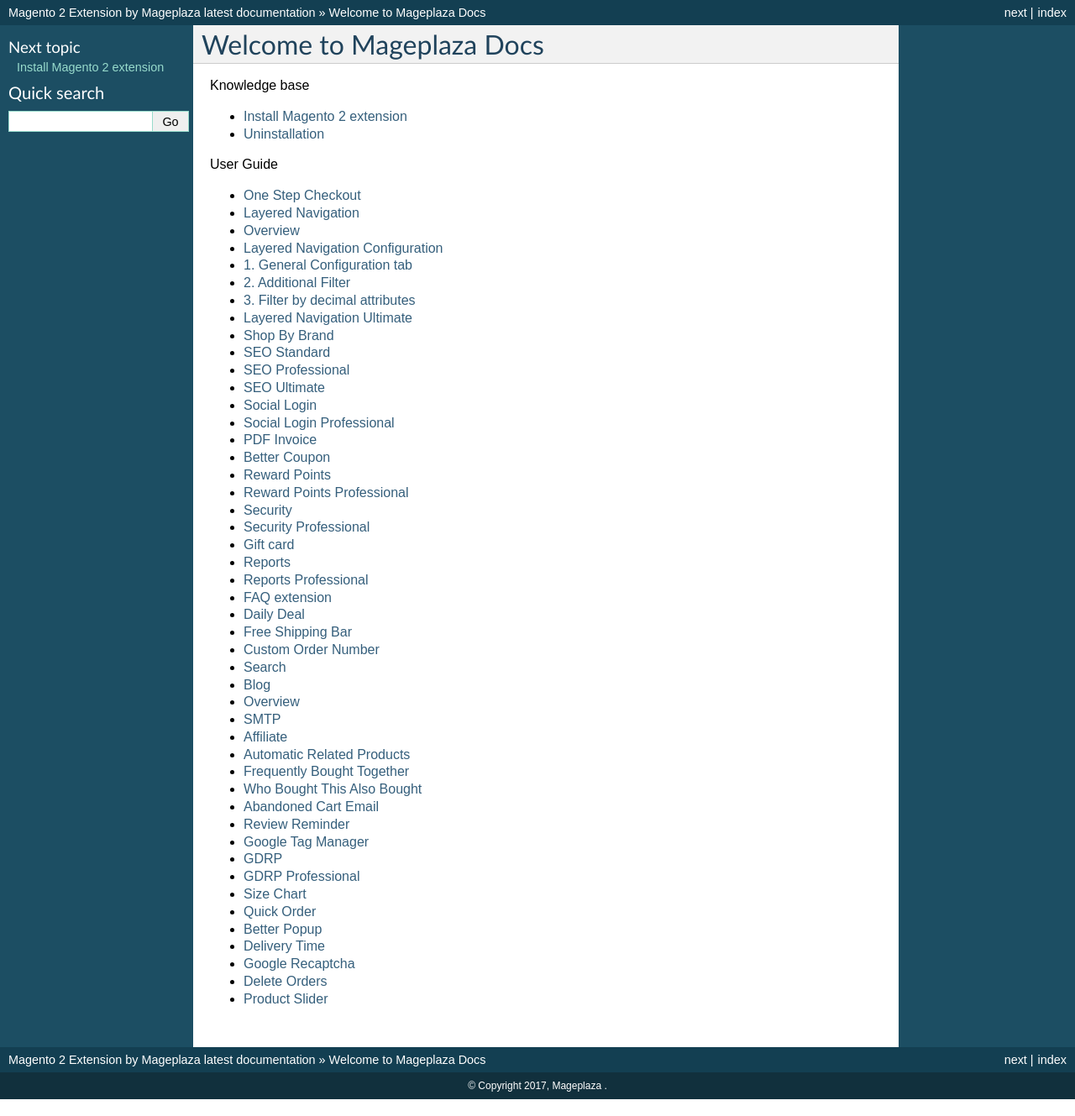
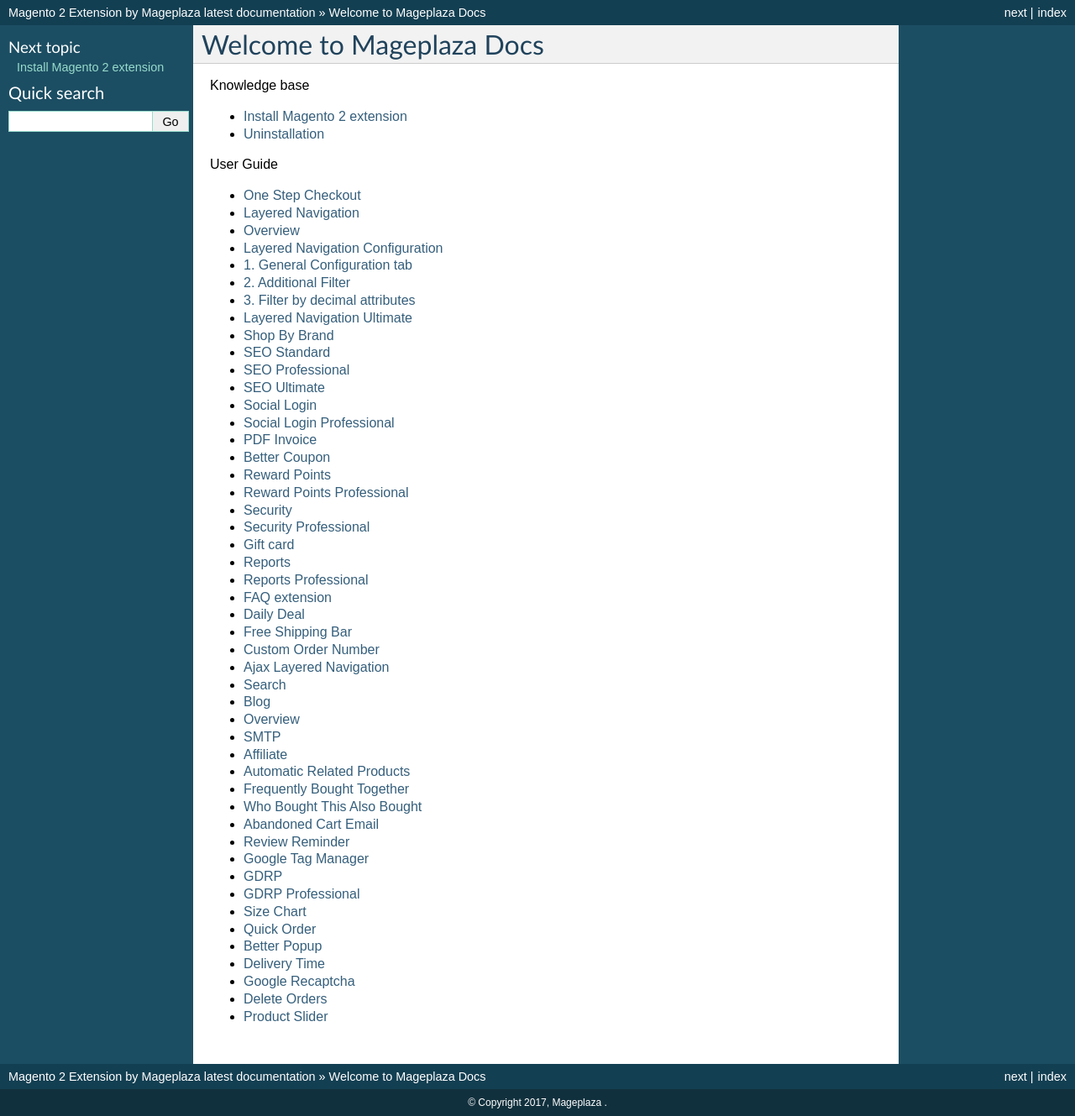
Before and after one commit to magepages/mpdocs, a Sphinx documentation site: the page built from docs/index.rst, in a window 1280 px wide. Shown: the whole page at 84% size. Built offline with Sphinx 7.4.7, drawn with Linux system fonts in a browser that asks for light colours; pages that are not in the unit, such as notebooks, are missing from menus.

Commit message:
Update index.rst

```diff
--- a/docs/index.rst
+++ b/docs/index.rst
@@ -41,6 +41,7 @@
    daily-deal/index
    free-shipping-bar/index
    custom-order-number/index
+   ajax-layered-navigation/index
    search-m2/index
    blog-m2/index
    smtp-m2/index
```
